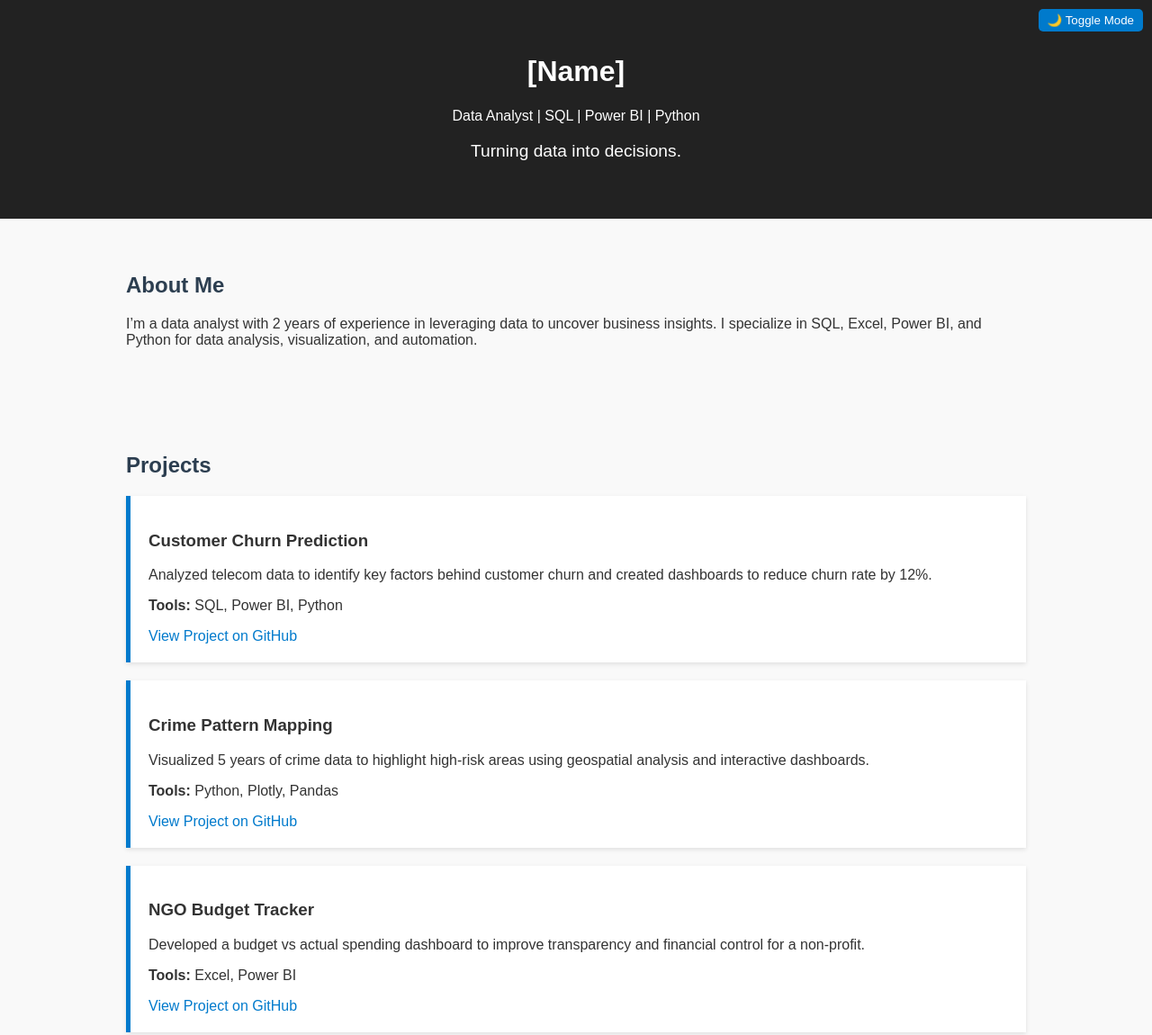
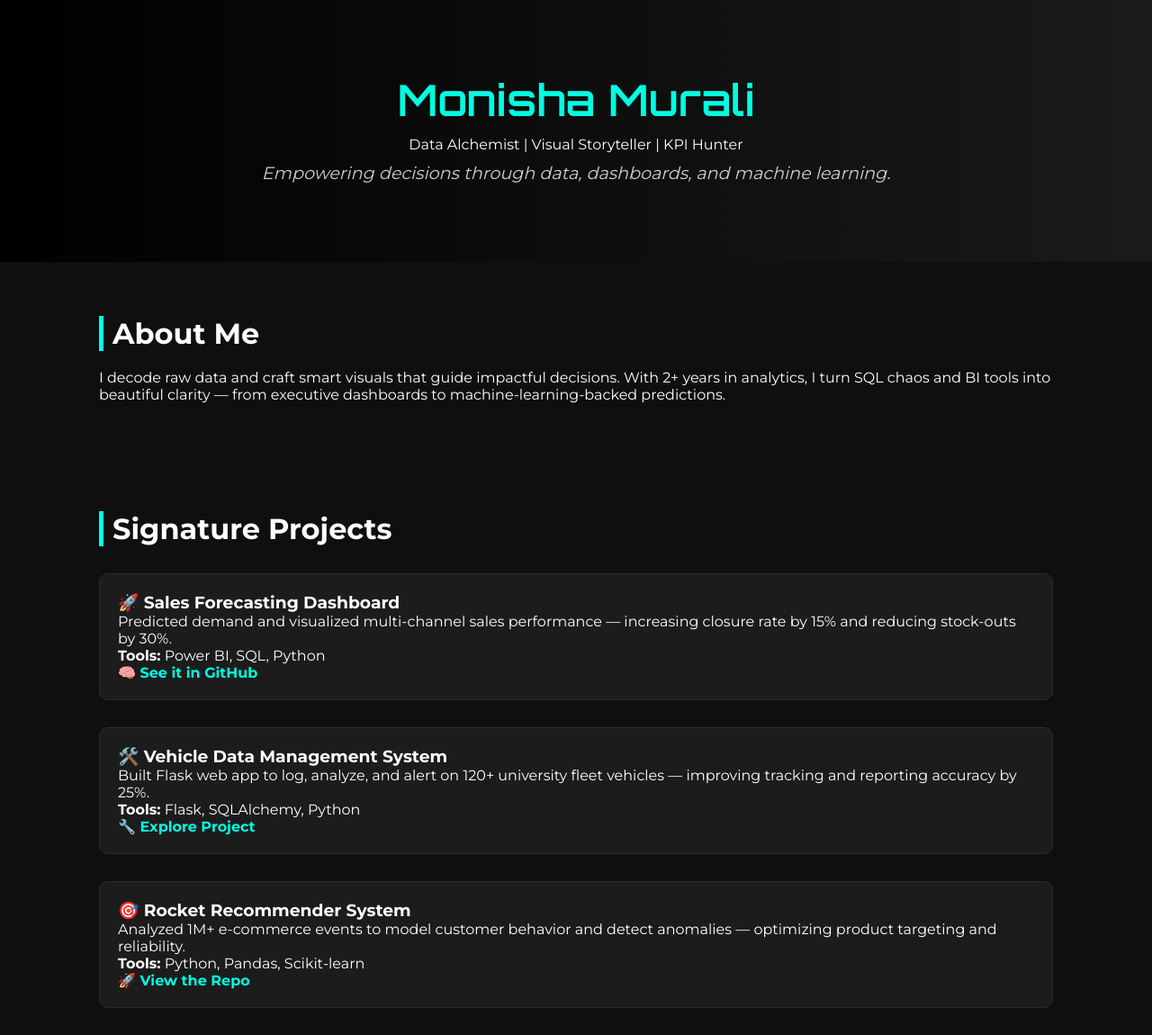
Before and after one commit to MonishaMurali-26/data_analyst, a plain HTML site: page index.html in a window 1280 px wide. Shown: the top 1150 px of the page at 90% size. Drawn offline with Linux system fonts and the light colour scheme.

Commit message:
Update index.html

```diff
--- a/index.html
+++ b/index.html
@@ -3,149 +3,145 @@
 <head>
   <meta charset="UTF-8" />
   <meta name="viewport" content="width=device-width, initial-scale=1.0" />
-  <title>Data Analyst Portfolio - [Name]</title>
+  <title>Monisha Murali – Data Alchemist</title>
   <style>
+    @import url('https://fonts.googleapis.com/css2?family=Orbitron:wght@600&family=Montserrat:wght@400;700&display=swap');
+
     :root {
-      --bg-light: #f9f9f9;
-      --bg-dark: #1a1a1a;
-      --text-light: #333;
-      --text-dark: #f9f9f9;
+      --bg-light: #0f0f0f;
+      --text-light: #ffffff;
+      --accent: #00ffe1;
+      --card-bg: #1c1c1c;
+    }
+    * {
+      margin: 0;
+      padding: 0;
+      box-sizing: border-box;
     }
     body {
-      font-family: Arial, sans-serif;
-      margin: 0;
-      padding: 0;
-      background: var(--bg-light);
+      font-family: 'Montserrat', sans-serif;
+      background-color: var(--bg-light);
       color: var(--text-light);
-      transition: background 0.3s, color 0.3s;
-    }
-    .dark-mode {
-      background: var(--bg-dark);
-      color: var(--text-dark);
+      overflow-x: hidden;
     }
     header {
-      background: #222;
-      color: #fff;
-      padding: 40px 20px;
+      background: linear-gradient(90deg, #000000, #1a1a1a);
       text-align: center;
+      padding: 80px 20px;
+      position: relative;
+    }
+    header h1 {
+      font-family: 'Orbitron', sans-serif;
+      font-size: 3em;
+      color: var(--accent);
+      margin-bottom: 10px;
     }
     #typing {
       font-size: 1.2em;
-      font-weight: 500;
-      height: 1.4em;
+      margin-top: 10px;
+      color: #ffffffcc;
+      font-style: italic;
+      height: 1.6em;
     }
     section {
-      padding: 40px 20px;
-      max-width: 1000px;
+      padding: 60px 20px;
+      max-width: 1100px;
       margin: auto;
     }
-    h2 { color: #2c3e50; }
+    h2 {
+      font-size: 2em;
+      border-left: 5px solid var(--accent);
+      padding-left: 10px;
+      margin-bottom: 20px;
+    }
     .project {
-      background: #fff;
+      background: var(--card-bg);
       padding: 20px;
-      margin: 20px 0;
-      border-left: 5px solid #007acc;
-      box-shadow: 0 2px 5px rgba(0,0,0,0.1);
-      transition: transform 0.3s;
+      margin: 30px 0;
+      border-radius: 10px;
+      border: 1px solid #2c2c2c;
+      transition: transform 0.4s ease, box-shadow 0.4s ease;
     }
     .project:hover {
-      transform: scale(1.02);
+      transform: scale(1.03);
+      box-shadow: 0 0 25px var(--accent);
+    }
+    .project a {
+      color: var(--accent);
+      text-decoration: none;
+      font-weight: bold;
     }
     .footer {
       text-align: center;
       padding: 20px;
       font-size: 0.9em;
-      color: #888;
-      animation: bounce 2s infinite ease-in-out;
+      color: #666;
+      border-top: 1px solid #333;
+      background-color: #111;
     }
-    a { color: #007acc; text-decoration: none; }
-    .theme-toggle {
-      position: absolute;
-      top: 10px;
-      right: 10px;
-      padding: 5px 10px;
-      background: #007acc;
-      color: #fff;
-      border: none;
-      cursor: pointer;
-      border-radius: 5px;
-    }
-    @keyframes bounce {
-      0%, 100% { transform: translateY(0); }
-      50% { transform: translateY(-5px); }
+    a {
+      color: var(--accent);
     }
   </style>
 </head>
 <body>
-  <button class="theme-toggle" onclick="toggleTheme()">🌙 Toggle Mode</button>
   <header>
-    <h1>[Name]</h1>
-    <p>Data Analyst | SQL | Power BI | Python</p>
+    <h1>Monisha Murali</h1>
+    <p>Data Alchemist | Visual Storyteller | KPI Hunter</p>
     <p id="typing"></p>
   </header>
 
   <section>
     <h2>About Me</h2>
-    <p>I’m a data analyst with 2 years of experience in leveraging data to uncover business insights. I specialize in SQL, Excel, Power BI, and Python for data analysis, visualization, and automation.</p>
+    <p>I decode raw data and craft smart visuals that guide impactful decisions. With 2+ years in analytics, I turn SQL chaos and BI tools into beautiful clarity — from executive dashboards to machine-learning-backed predictions.</p>
   </section>
 
   <section>
-    <h2>Projects</h2>
-
+    <h2>Signature Projects</h2>
     <div class="project">
-      <h3>Customer Churn Prediction</h3>
-      <p>Analyzed telecom data to identify key factors behind customer churn and created dashboards to reduce churn rate by 12%.</p>
-      <p><strong>Tools:</strong> SQL, Power BI, Python</p>
-      <a href="https://github.com/example/churn-analysis" target="_blank">View Project on GitHub</a>
+      <h3>🚀 Sales Forecasting Dashboard</h3>
+      <p>Predicted demand and visualized multi-channel sales performance — increasing closure rate by 15% and reducing stock-outs by 30%.</p>
+      <p><strong>Tools:</strong> Power BI, SQL, Python</p>
+      <a href="https://github.com/MonishaMurali-26/SalesDashboard" target="_blank">🧠 See it in GitHub</a>
     </div>
 
     <div class="project">
-      <h3>Crime Pattern Mapping</h3>
-      <p>Visualized 5 years of crime data to highlight high-risk areas using geospatial analysis and interactive dashboards.</p>
-      <p><strong>Tools:</strong> Python, Plotly, Pandas</p>
-      <a href="https://github.com/example/crime-map" target="_blank">View Project on GitHub</a>
+      <h3>🛠️ Vehicle Data Management System</h3>
+      <p>Built Flask web app to log, analyze, and alert on 120+ university fleet vehicles — improving tracking and reporting accuracy by 25%.</p>
+      <p><strong>Tools:</strong> Flask, SQLAlchemy, Python</p>
+      <a href="https://github.com/MonishaMurali-26/NorthWest_Vehicle_Mngnt" target="_blank">🔧 Explore Project</a>
     </div>
 
     <div class="project">
-      <h3>NGO Budget Tracker</h3>
-      <p>Developed a budget vs actual spending dashboard to improve transparency and financial control for a non-profit.</p>
-      <p><strong>Tools:</strong> Excel, Power BI</p>
-      <a href="https://github.com/example/ngo-budget-tracker" target="_blank">View Project on GitHub</a>
+      <h3>🎯 Rocket Recommender System</h3>
+      <p>Analyzed 1M+ e-commerce events to model customer behavior and detect anomalies — optimizing product targeting and reliability.</p>
+      <p><strong>Tools:</strong> Python, Pandas, Scikit-learn</p>
+      <a href="https://github.com/MonishaMurali-26/Rocket-Recommender" target="_blank">🚀 View the Repo</a>
     </div>
   </section>
 
   <section>
-    <h2>Resume</h2>
-    <p><a href="https://gray-jeane-75.tiiny.site" target="_blank">📄 Download My Resume</a></p>
-  </section>
-
-  <section>
     <h2>Contact</h2>
-    <p>Email: your.email@example.com</p>
-    <p>LinkedIn: <a href="https://linkedin.com/in/monishamural" target="_blank">linkedin.com/in/example</a></p>
+    <p>📫 Email: <a href="mailto:monishagowda685@gmail.com">monishagowda685@gmail.com</a></p>
+    <p>🔗 LinkedIn: <a href="https://linkedin.com/in/monishamurali" target="_blank">linkedin.com/in/monishamurali</a></p>
+    <p>📄 <a href="https://drive.google.com/file/d/your-resume-link-here/view" target="_blank">Download Resume</a></p>
   </section>
 
   <div class="footer">
-    <p>© 2025 [Name]. All rights reserved.</p>
+    <p>© 2025 Monisha Murali — Data meets Design</p>
   </div>
 
   <script>
-    // Typing effect
-    const text = "Turning data into decisions.";
+    const text = "Empowering decisions through data, dashboards, and machine learning.";
     let i = 0;
     function typeWriter() {
       if (i < text.length) {
         document.getElementById("typing").innerHTML += text.charAt(i);
         i++;
-        setTimeout(typeWriter, 70);
+        setTimeout(typeWriter, 60);
       }
     }
     typeWriter();
-
-    // Dark mode toggle
-    function toggleTheme() {
-      document.body.classList.toggle("dark-mode");
-    }
   </script>
 </body>
 </html>
```
